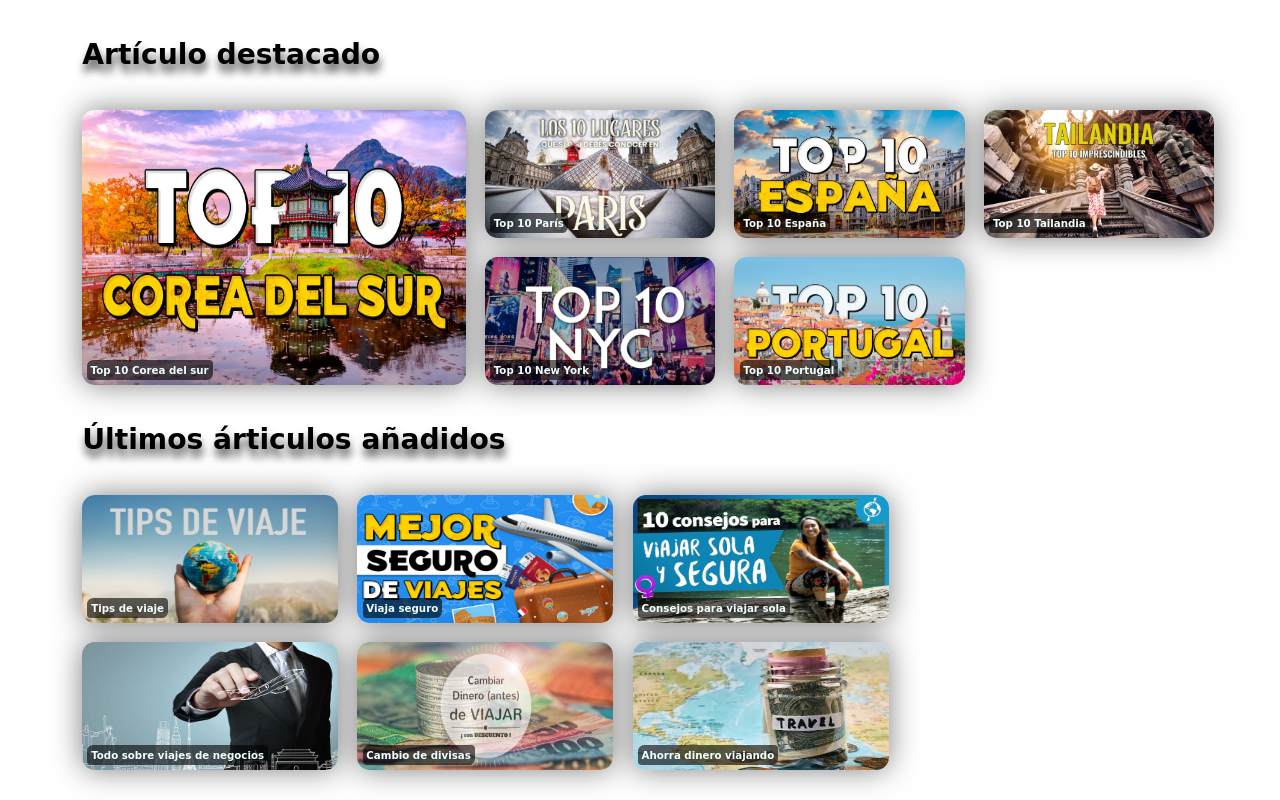
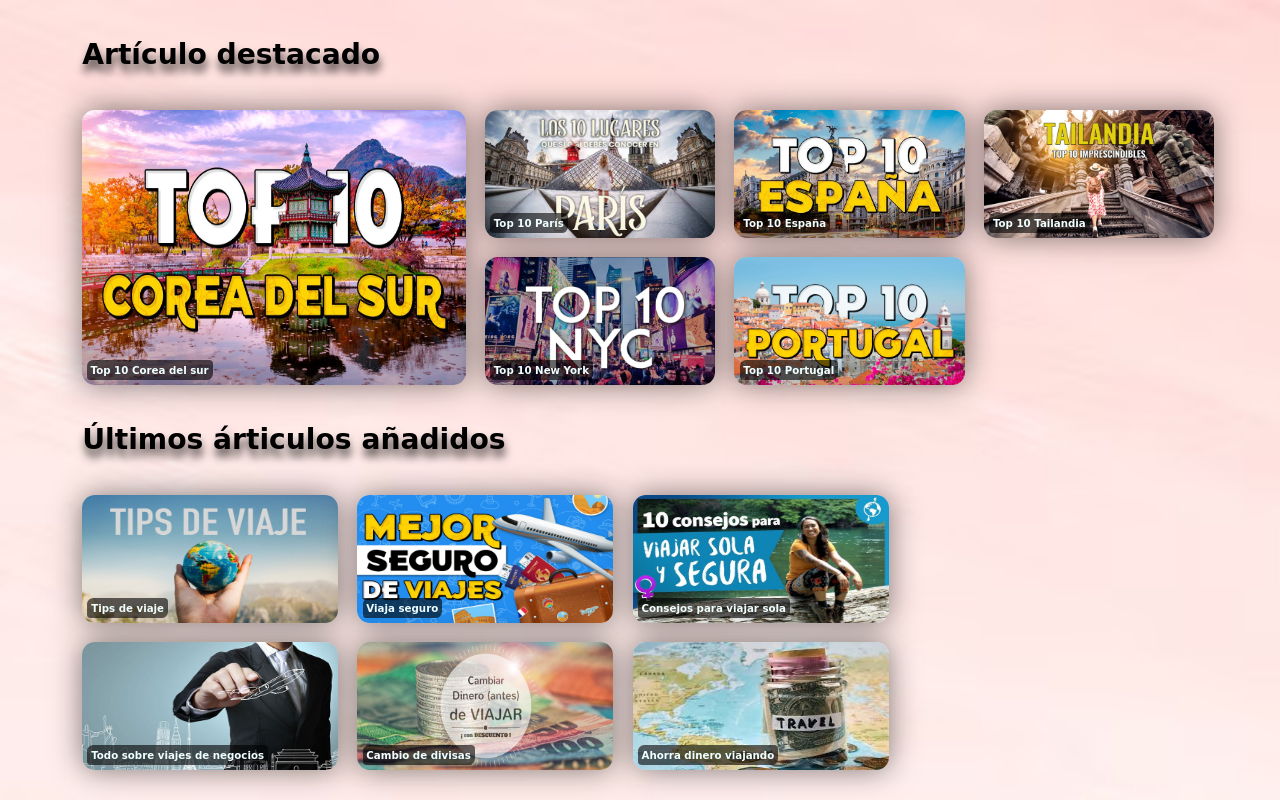
Before and after one commit to CeliaaLopez/Web-Viajes, a plain HTML site: page index.html in a window 1280 px wide. Drawn offline with Linux system fonts and the light colour scheme; a web font is replaced by a local one.

Commit message:
Update style.css

```diff
--- a/styles/style.css
+++ b/styles/style.css
@@ -1,7 +1,7 @@
 body {
     width: 100%;
     height: 100%;
-    background-image: url(images/fondo.avif);
+    background-image: url(/images/fondo.avif);
     background-repeat: no-repeat;
     background-size: 100%;
     font-family: "Edu AU VIC WA NT Pre", cursive;
```
